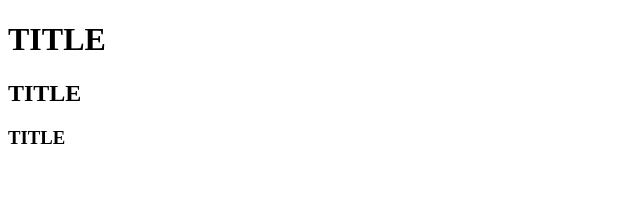
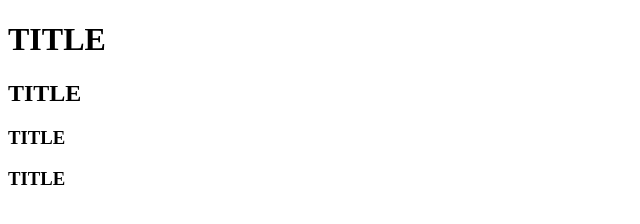
Before and after one commit to oppaho03/ict, a plain HTML site: page public/index.html in a window 1280 px wide. Shown: the full height of the page, 0-640 px from the left. Drawn offline with Linux system fonts and the light colour scheme.

Commit message:
제목3추가2

```diff
--- a/public/index.html
+++ b/public/index.html
@@ -9,6 +9,7 @@
 <h1>TITLE</h1>
 <h2>TITLE</h2>
 <h3>TITLE</h3>
+<h3>TITLE</h3>
 
 </body>
 </html>
```
